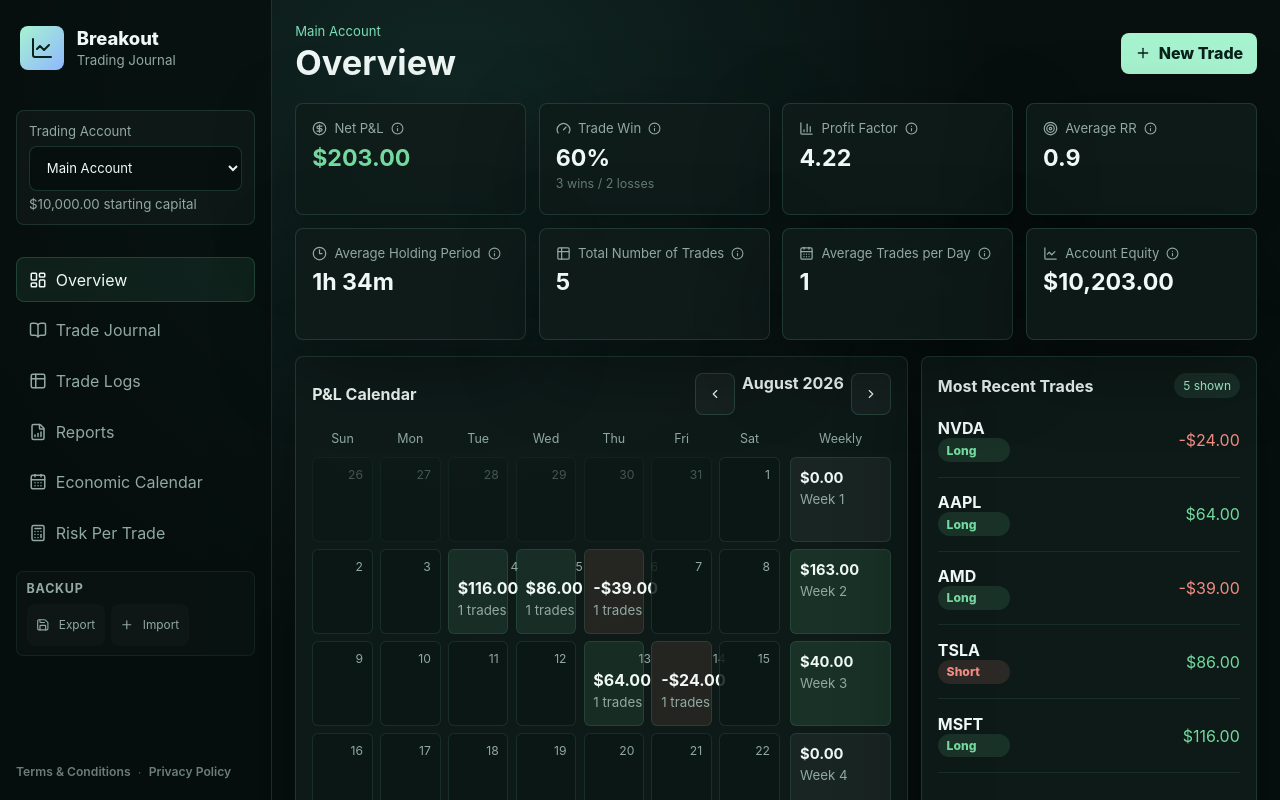
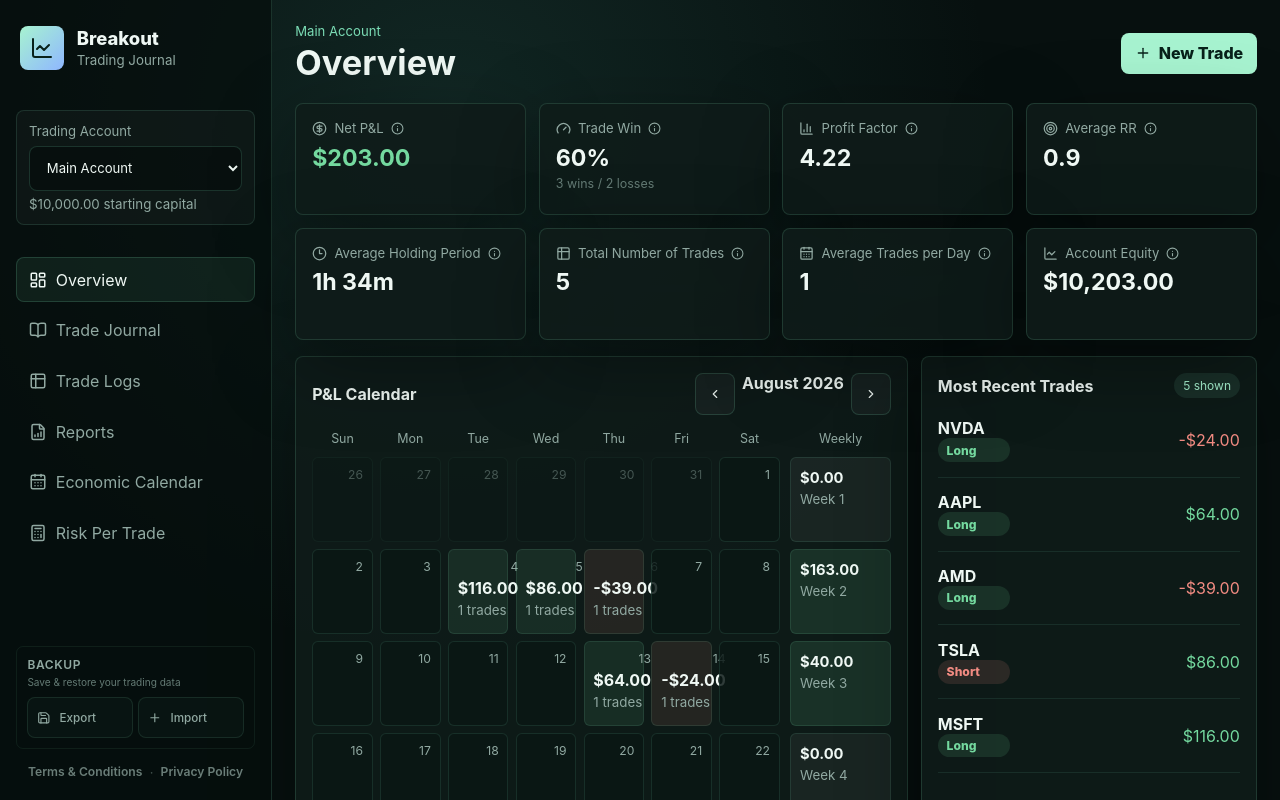
Before and after one commit to kurtmccarver/breakout, a Next.js app: page / in a window 1280 px wide. Shown: the top 800 px of the page. Built offline with nearby package versions, Linux system fonts and the light colour scheme.

Commit message:
feat: enhance sidebar backup UI with improved layout and additional information

```diff
--- a/src/app/globals.css
+++ b/src/app/globals.css
@@ -150,36 +150,58 @@ input[type="checkbox"]:checked::after {
   gap: 0.5rem;
   border: 1px solid rgba(123, 220, 181, 0.08);
   border-radius: 7px;
-  background: rgba(15, 28, 26, 0.42);
-  padding: 0.55rem 0.6rem;
+  background: transparent;
+  padding: 0.6rem 0.65rem;
 }
 
 .sidebar-backup-header {
   display: flex;
-  align-items: start;
-  justify-content: space-between;
-  gap: 0.5rem;
+  flex-direction: column;
+  gap: 0.25rem;
 }
 
 .sidebar-backup-header h2 {
   margin: 0;
   color: var(--muted);
-  font-size: 0.78rem;
-  font-weight: 700;
+  font-size: 0.75rem;
+  font-weight: 600;
   text-transform: uppercase;
-  letter-spacing: 0.06em;
+  letter-spacing: 0.05em;
+}
+
+.sidebar-backup-header small {
+  display: block;
+  color: var(--quiet);
+  font-size: 0.63rem;
+  font-weight: 400;
+  line-height: 1.3;
 }
 
 .sidebar-backup .backup-actions {
+  display: flex;
   gap: 0.35rem;
 }
 
 .sidebar-backup .ghost-action {
+  flex: 1;
   min-height: 2rem;
   padding: 0.35rem 0.55rem;
-  font-size: 0.74rem;
+  font-size: 0.73rem;
+  font-weight: 500;
   border-radius: 6px;
-  background: rgba(255, 255, 255, 0.02);
+  border: 1px solid rgba(123, 220, 181, 0.12);
+  background: rgba(123, 220, 181, 0.03);
+  color: var(--muted);
+  transition:
+    background-color 160ms ease,
+    border-color 160ms ease,
+    color 160ms ease;
+}
+
+.sidebar-backup .ghost-action:hover {
+  border-color: rgba(123, 220, 181, 0.2);
+  background: rgba(123, 220, 181, 0.06);
+  color: var(--accent);
 }
 
 .sidebar-backup .ghost-action svg {
@@ -188,16 +210,25 @@ input[type="checkbox"]:checked::after {
 }
 
 .sidebar-backup .backup-note {
-  font-size: 0.72rem;
+  font-size: 0.68rem;
   color: var(--quiet);
   line-height: 1.35;
+  padding: 0.3rem 0.4rem;
+  border-radius: 4px;
+}
+
+.sidebar-footer {
+  display: flex;
+  flex-direction: column;
+  gap: 0.75rem;
+  margin-top: auto;
 }
 
 .sidebar-policies {
   display: flex;
   align-items: center;
+  justify-content: center;
   gap: 0.45rem;
-  margin-top: auto;
   padding-top: 0.25rem;
   flex-wrap: wrap;
 }
--- a/src/app/page.tsx
+++ b/src/app/page.tsx
@@ -1199,7 +1199,6 @@ export default function Home() {
     link.click();
     link.remove();
     URL.revokeObjectURL(url);
-    setBackupMessage("Exported backup CSV.");
   }
 
   async function importCsvBackup(file: File | null) {
@@ -1267,9 +1266,11 @@ export default function Home() {
             );
           })}
         </nav>
+        <div className="sidebar-footer">
           <section className="sidebar-backup">
             <div className="sidebar-backup-header">
               <h2>Backup</h2>
+              <small>Save & restore your trading data</small>
             </div>
             <div className="backup-actions">
               <button
@@ -1310,6 +1311,7 @@ export default function Home() {
             <Link href="/privacy" className="sidebar-link">
               Privacy Policy
             </Link>
+          </div>
         </div>
       </aside>
 
```
Lines whose indentation alone changed are shown as unchanged.
